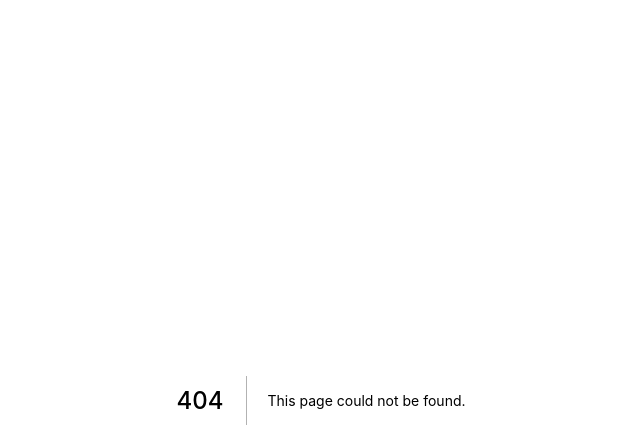
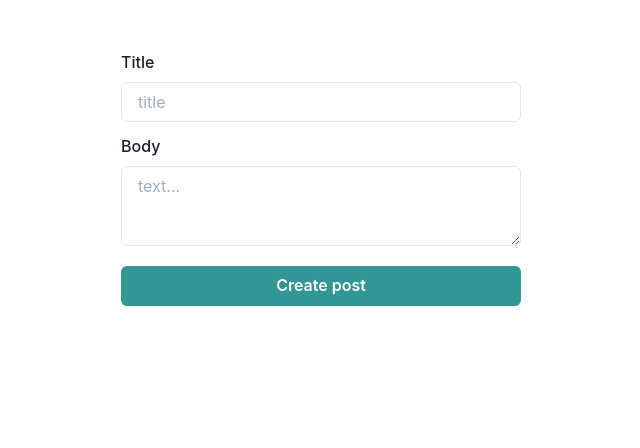
Before and after one commit to lukaszkalemba/lireddit, a Next.js app in the folder web/: page /create-post in a window 1280 px wide. Before the commit this address had no page. Shown: the top 448 px of the page, without its empty margins (319-959 px from the left). Built offline with nearby package versions, Linux system fonts and the light colour scheme.

Commit message:
Create create-post page

```diff
--- a/web/src/components/InputField.tsx
+++ b/web/src/components/InputField.tsx
@@ -5,22 +5,39 @@ import {
   FormLabel,
   Input,
   FormErrorMessage,
+  Textarea,
 } from '@chakra-ui/react';
 
 type InputFieldProps = InputHTMLAttributes<HTMLInputElement> & {
   name: string;
   label: string;
+  textarea?: boolean;
 };
 
-const InputField: FC<InputFieldProps> = ({ label, size: _, ...props }) => {
+const InputField: FC<InputFieldProps> = ({
+  label,
+  textarea,
+  size: _,
+  ...props
+}) => {
   const [field, { error }] = useField(props);
 
   const { placeholder, name } = props;
 
+  const inputProps = {
+    id: name,
+    placeholder,
+    ...field,
+  };
+
   return (
     <FormControl isInvalid={!!error}>
       <FormLabel htmlFor={name}>{label}</FormLabel>
-      <Input {...field} {...props} id={name} placeholder={placeholder} />
+      {textarea ? (
+        <Textarea {...inputProps} />
+      ) : (
+        <Input {...inputProps} {...props} />
+      )}
       {error && <FormErrorMessage>{error}</FormErrorMessage>}
     </FormControl>
   );
--- /dev/null
+++ b/web/src/pages/create-post.tsx
@@ -0,0 +1,42 @@
+import { Formik, Form } from 'formik';
+import { Box, Button } from '@chakra-ui/react';
+import Wrapper from 'components/Wrapper';
+import InputField from 'components/InputField';
+
+const CreatePost = () => {
+  return (
+    <Wrapper variant='small'>
+      <Formik
+        initialValues={{ title: '', text: '' }}
+        onSubmit={async (values, { setErrors }) => {
+          console.log(values);
+        }}
+      >
+        {({ isSubmitting }) => (
+          <Form>
+            <InputField name='title' label='Title' placeholder='title' />
+            <Box marginTop={3}>
+              <InputField
+                textarea
+                name='text'
+                label='Body'
+                placeholder='text...'
+              />
+            </Box>
+            <Button
+              type='submit'
+              colorScheme='teal'
+              marginTop={5}
+              width='100%'
+              isLoading={isSubmitting}
+            >
+              Create post
+            </Button>
+          </Form>
+        )}
+      </Formik>
+    </Wrapper>
+  );
+};
+
+export default CreatePost;
```
